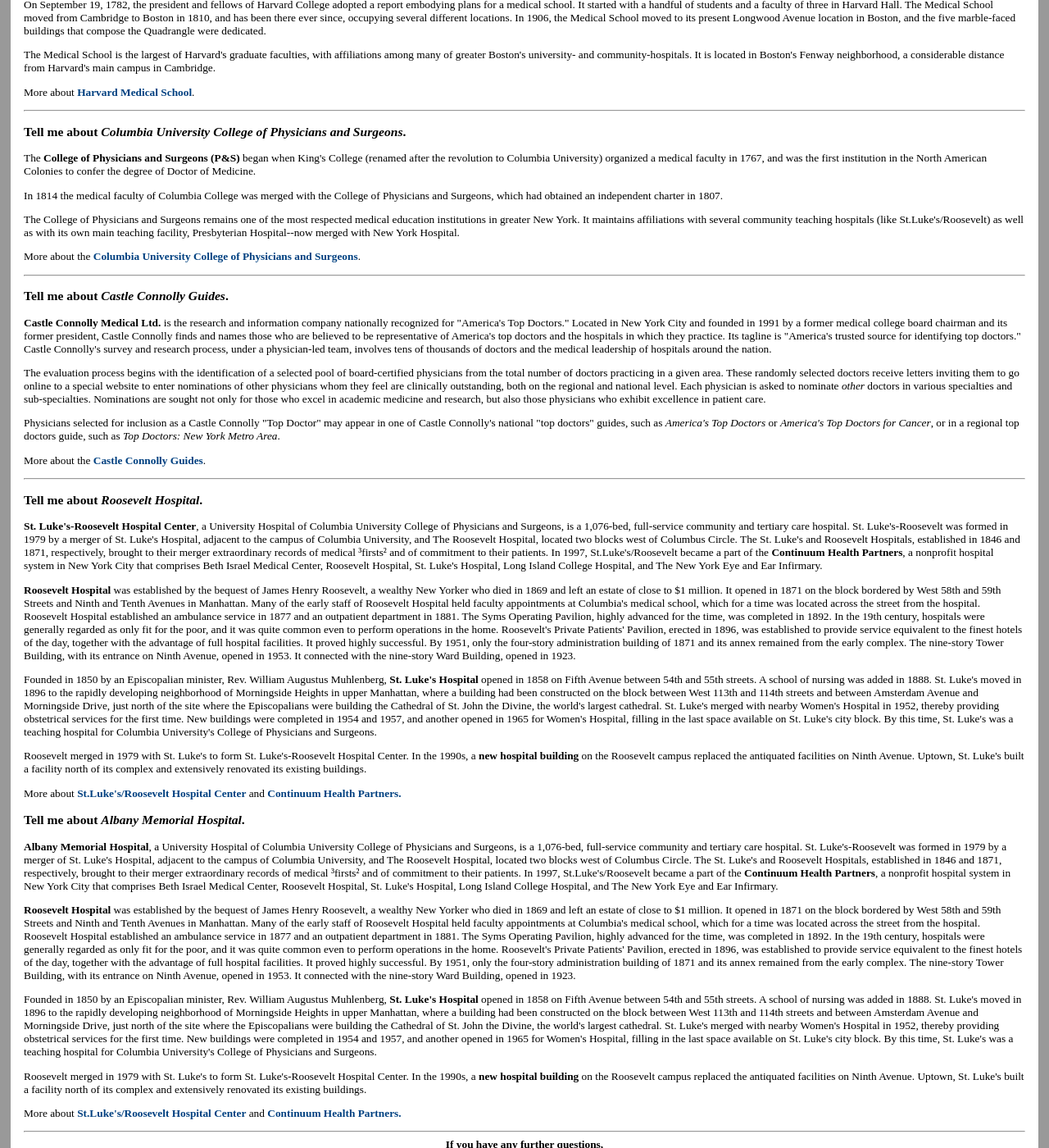
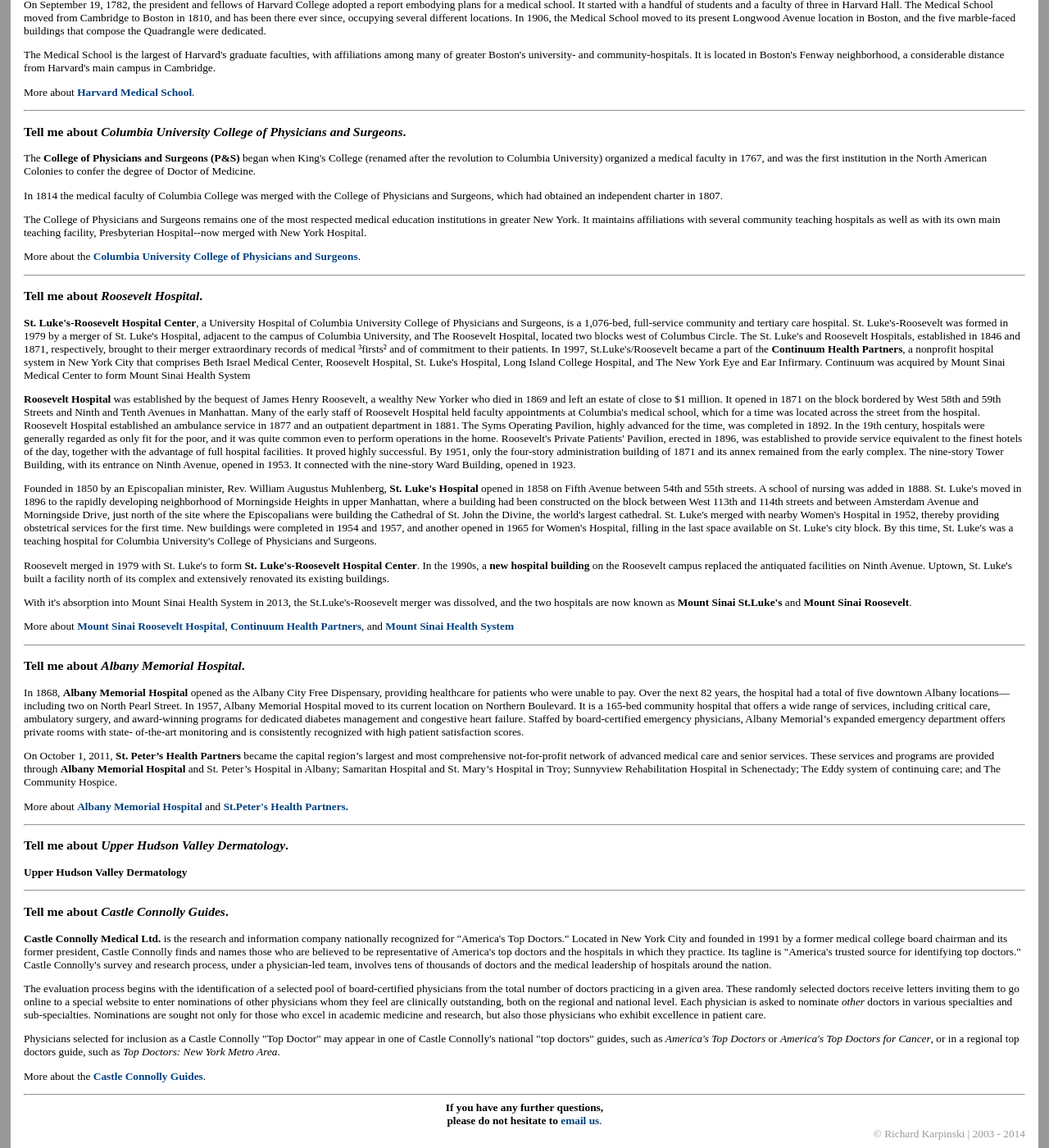
Before and after one commit to RichardKarpinski/richardkarpinski.github.com, a Jekyll site: the page built from faq.html, in a window 1280 px wide and 1400 px high, scrolled down 1730 px. Shown: the whole window at 82% size. Built offline with Jekyll 4.4.1, drawn with Linux system fonts in a browser that asks for light colours; Markdown is read by kramdown in place of the engine named in the settings; some of the changed text lies outside the part shown.

Commit message:
updates since leaving st. luke's/roosevlet.

```diff
--- a/_layouts/default.html
+++ b/_layouts/default.html
@@ -79,7 +79,7 @@
 <!-- begin content -->
 {{ content }}
 <!-- end content -->
-    <div class="copyright">© Richard Karpinski | 2003 - 2013</div>
+    <div class="copyright">© Richard Karpinski | 2003 - 2014</div>
   </div>
 </body>
 </html>
--- a/faq.html
+++ b/faq.html
@@ -117,7 +117,7 @@
 </p>
 <p>
 	More about the <a href="http://www.facs.org/about/corppro.html">American College of Surgeons</a>.
-</p><!-- TODO: add logo -->
+</p>
 <hr>
 <h3 class="question" id="asps">
 	What is the <i>American Society of Plastic Surgeons</i>?
@@ -161,10 +161,52 @@
 	In 1814 the medical faculty of Columbia College was merged with the College of Physicians and Surgeons, which had obtained an independent charter in 1807.
 </p>
 <p>
-	The College of Physicians and Surgeons remains one of the most respected medical education institutions in greater New York. It maintains affiliations with several community teaching hospitals (like St.Luke's/Roosevelt) as well as with its own main teaching facility, Presbyterian Hospital--now merged with New York Hospital.
+	The College of Physicians and Surgeons remains one of the most respected medical education institutions in greater New York. It maintains affiliations with several community teaching hospitals as well as with its own main teaching facility, Presbyterian Hospital--now merged with New York Hospital.
 </p>
 <p>
 	More about the <a href="http://ps.columbia.edu/about-ps">Columbia University College of Physicians and Surgeons</a>.
+</p>
+<hr>
+<h3 class="question" id="roosevelt">
+	Tell me about <i>Roosevelt Hospital</i>.
+</h3>
+<p>
+	<b>St. Luke's-Roosevelt Hospital Center</b>, a University Hospital of Columbia University College of Physicians and Surgeons, is a 1,076-bed, full-service community and tertiary care hospital. St. Luke's-Roosevelt was formed in 1979 by a merger of St. Luke's Hospital, adjacent to the campus of Columbia University, and The Roosevelt Hospital, located two blocks west of Columbus Circle. The St. Luke's and Roosevelt Hospitals, established in 1846 and 1871, respectively, brought to their merger extraordinary records of medical ³firsts² and of commitment to their patients. In 1997, St.Luke's/Roosevelt became a part of the <b>Continuum Health Partners</b>, a nonprofit hospital system in New York City that comprises Beth Israel Medical Center, Roosevelt Hospital, St. Luke's Hospital, Long Island College Hospital, and The New York Eye and Ear Infirmary. Continuum was acquired by Mount Sinai Medical Center to form Mount Sinai Health System
+</p>
+<p>
+	<b>Roosevelt Hospital</b> was established by the bequest of James Henry Roosevelt, a wealthy New Yorker who died in 1869 and left an estate of close to $1 million. It opened in 1871 on the block bordered by West 58th and 59th Streets and Ninth and Tenth Avenues in Manhattan. Many of the early staff of Roosevelt Hospital held faculty appointments at Columbia's medical school, which for a time was located across the street from the hospital. Roosevelt Hospital established an ambulance service in 1877 and an outpatient department in 1881. The Syms Operating Pavilion, highly advanced for the time, was completed in 1892. In the 19th century, hospitals were generally regarded as only fit for the poor, and it was quite common even to perform operations in the home. Roosevelt's Private Patients' Pavilion, erected in 1896, was established to provide service equivalent to the finest hotels of the day, together with the advantage of full hospital facilities. It proved highly successful. By 1951, only the four-story administration building of 1871 and its annex remained from the early complex. The nine-story Tower Building, with its entrance on Ninth Avenue, opened in 1953. It connected with the nine-story Ward Building, opened in 1923.
+</p>
+<p>
+	Founded in 1850 by an Episcopalian minister, Rev. William Augustus Muhlenberg, <b>St. Luke's Hospital</b> opened in 1858 on Fifth Avenue between 54th and 55th streets. A school of nursing was added in 1888. St. Luke's moved in 1896 to the rapidly developing neighborhood of Morningside Heights in upper Manhattan, where a building had been constructed on the block between West 113th and 114th streets and between Amsterdam Avenue and Morningside Drive, just north of the site where the Episcopalians were building the Cathedral of St. John the Divine, the world's largest cathedral. St. Luke's merged with nearby Women's Hospital in 1952, thereby providing obstetrical services for the first time. New buildings were completed in 1954 and 1957, and another opened in 1965 for Women's Hospital, filling in the last space available on St. Luke's city block. By this time, St. Luke's was a teaching hospital for Columbia University's College of Physicians and Surgeons.
+</p>
+<p>
+	Roosevelt merged in 1979 with St. Luke's to form <b>St. Luke's-Roosevelt Hospital Center</b>. In the 1990s, a <b>new hospital building</b> on the Roosevelt campus replaced the antiquated facilities on Ninth Avenue. Uptown, St. Luke's built a facility north of its complex and extensively renovated its existing buildings.
+</p>
+<p>
+	With it's absorption into Mount Sinai Health System in 2013, the St.Luke's-Roosevelt merger was dissolved, and the two hospitals are now known as <b>Mount Sinai St.Luke's</b> and <b>Mount Sinai Roosevelt</b>.
+</p>
+<p>
+	More about <a href="http://www.roosevelthospitalnyc.org/index.aspx">Mount Sinai Roosevelt Hospital</a>, <a href="http://en.wikipedia.org/wiki/Continuum_Health_Partners">Continuum Health Partners</a>, and <a href="http://www.mountsinaihealth.org">Mount Sinai Health System</a>
+</p>
+<hr>
+<h3 class="question" id="memorial">
+	Tell me about <i>Albany Memorial Hospital</i>.
+</h3>
+<p>
+	In 1868, <b>Albany Memorial Hospital</b> opened as the Albany City Free Dispensary, providing healthcare for patients who were unable to pay. Over the next 82 years, the hospital had a total of five downtown Albany locations&mdash;including two on North Pearl Street. In 1957, Albany Memorial Hospital moved to its current location on Northern Boulevard. It is a 165-bed community hospital that offers a wide range of services, including critical care, ambulatory surgery, and award-winning programs for dedicated diabetes management and congestive heart failure. Staffed by board-certified emergency physicians, Albany Memorial’s expanded emergency department offers private rooms with state- of-the-art monitoring and is consistently recognized with high patient satisfaction scores.
+</p>
+<p>
+	On October 1, 2011, <b>St. Peter’s Health Partners</b> became the capital region’s largest and most comprehensive not-for-profit network of advanced medical care and senior services. These services and programs are provided through <b>Albany Memorial Hospital</b> and St. Peter’s Hospital in Albany; Samaritan Hospital and St. Mary’s Hospital in Troy; Sunnyview Rehabilitation Hospital in Schenectady; The Eddy system of continuing care; and The Community Hospice.
+</p>
+<p>
+	More about <a href="http://www.nehealth.com/medical_care/amh/">Albany Memorial Hospital</a> and <a href="http://www.sphp.com">St.Peter's Health Partners.</a>
+</p>
+<hr>
+<h3 class="question" id="uhvd">
+	Tell me about <i>Upper Hudson Valley Dermatology</i>.
+</h3>
+<p>
+	<b>Upper Hudson Valley Dermatology</b>
 </p>
 <hr>
 <h3 class="question" id="bestdocs">
@@ -183,43 +225,6 @@
 	More about the <a href="http://www.castleconnolly.com/about/nomprocess.cfm">Castle Connolly Guides</a>.
 </p>
 <hr>
-<h3 class="question" id="roosevelt">
-	Tell me about <i>Roosevelt Hospital</i>.
-</h3>
-<p>
-	<b>St. Luke's-Roosevelt Hospital Center</b>, a University Hospital of Columbia University College of Physicians and Surgeons, is a 1,076-bed, full-service community and tertiary care hospital. St. Luke's-Roosevelt was formed in 1979 by a merger of St. Luke's Hospital, adjacent to the campus of Columbia University, and The Roosevelt Hospital, located two blocks west of Columbus Circle. The St. Luke's and Roosevelt Hospitals, established in 1846 and 1871, respectively, brought to their merger extraordinary records of medical ³firsts² and of commitment to their patients. In 1997, St.Luke's/Roosevelt became a part of the <b>Continuum Health Partners</b>, a nonprofit hospital system in New York City that comprises Beth Israel Medical Center, Roosevelt Hospital, St. Luke's Hospital, Long Island College Hospital, and The New York Eye and Ear Infirmary.
-</p>
-<p>
-	<b>Roosevelt Hospital</b> was established by the bequest of James Henry Roosevelt, a wealthy New Yorker who died in 1869 and left an estate of close to $1 million. It opened in 1871 on the block bordered by West 58th and 59th Streets and Ninth and Tenth Avenues in Manhattan. Many of the early staff of Roosevelt Hospital held faculty appointments at Columbia's medical school, which for a time was located across the street from the hospital. Roosevelt Hospital established an ambulance service in 1877 and an outpatient department in 1881. The Syms Operating Pavilion, highly advanced for the time, was completed in 1892. In the 19th century, hospitals were generally regarded as only fit for the poor, and it was quite common even to perform operations in the home. Roosevelt's Private Patients' Pavilion, erected in 1896, was established to provide service equivalent to the finest hotels of the day, together with the advantage of full hospital facilities. It proved highly successful. By 1951, only the four-story administration building of 1871 and its annex remained from the early complex. The nine-story Tower Building, with its entrance on Ninth Avenue, opened in 1953. It connected with the nine-story Ward Building, opened in 1923.
-</p>
-<p>
-	Founded in 1850 by an Episcopalian minister, Rev. William Augustus Muhlenberg, <b>St. Luke's Hospital</b> opened in 1858 on Fifth Avenue between 54th and 55th streets. A school of nursing was added in 1888. St. Luke's moved in 1896 to the rapidly developing neighborhood of Morningside Heights in upper Manhattan, where a building had been constructed on the block between West 113th and 114th streets and between Amsterdam Avenue and Morningside Drive, just north of the site where the Episcopalians were building the Cathedral of St. John the Divine, the world's largest cathedral. St. Luke's merged with nearby Women's Hospital in 1952, thereby providing obstetrical services for the first time. New buildings were completed in 1954 and 1957, and another opened in 1965 for Women's Hospital, filling in the last space available on St. Luke's city block. By this time, St. Luke's was a teaching hospital for Columbia University's College of Physicians and Surgeons.
-</p>
-<p>
-	Roosevelt merged in 1979 with St. Luke's to form St. Luke's-Roosevelt Hospital Center. In the 1990s, a <b>new hospital building</b> on the Roosevelt campus replaced the antiquated facilities on Ninth Avenue. Uptown, St. Luke's built a facility north of its complex and extensively renovated its existing buildings.
-</p>
-<p>
-	More about <a href="http://www.wehealny.org">St.Luke's/Roosevelt Hospital Center</a> and <a href="http://en.wikipedia.org/wiki/Continuum_Health_Partners">Continuum Health Partners.</a>
-</p>
-<h3 class="question" id="memorial">
-	Tell me about <i>Albany Memorial Hospital</i>.
-</h3>
-<p>
-	<b>Albany Memorial Hospital</b>, a University Hospital of Columbia University College of Physicians and Surgeons, is a 1,076-bed, full-service community and tertiary care hospital. St. Luke's-Roosevelt was formed in 1979 by a merger of St. Luke's Hospital, adjacent to the campus of Columbia University, and The Roosevelt Hospital, located two blocks west of Columbus Circle. The St. Luke's and Roosevelt Hospitals, established in 1846 and 1871, respectively, brought to their merger extraordinary records of medical ³firsts² and of commitment to their patients. In 1997, St.Luke's/Roosevelt became a part of the <b>Continuum Health Partners</b>, a nonprofit hospital system in New York City that comprises Beth Israel Medical Center, Roosevelt Hospital, St. Luke's Hospital, Long Island College Hospital, and The New York Eye and Ear Infirmary.
-</p>
-<p>
-	<b>Roosevelt Hospital</b> was established by the bequest of James Henry Roosevelt, a wealthy New Yorker who died in 1869 and left an estate of close to $1 million. It opened in 1871 on the block bordered by West 58th and 59th Streets and Ninth and Tenth Avenues in Manhattan. Many of the early staff of Roosevelt Hospital held faculty appointments at Columbia's medical school, which for a time was located across the street from the hospital. Roosevelt Hospital established an ambulance service in 1877 and an outpatient department in 1881. The Syms Operating Pavilion, highly advanced for the time, was completed in 1892. In the 19th century, hospitals were generally regarded as only fit for the poor, and it was quite common even to perform operations in the home. Roosevelt's Private Patients' Pavilion, erected in 1896, was established to provide service equivalent to the finest hotels of the day, together with the advantage of full hospital facilities. It proved highly successful. By 1951, only the four-story administration building of 1871 and its annex remained from the early complex. The nine-story Tower Building, with its entrance on Ninth Avenue, opened in 1953. It connected with the nine-story Ward Building, opened in 1923.
-</p>
-<p>
-	Founded in 1850 by an Episcopalian minister, Rev. William Augustus Muhlenberg, <b>St. Luke's Hospital</b> opened in 1858 on Fifth Avenue between 54th and 55th streets. A school of nursing was added in 1888. St. Luke's moved in 1896 to the rapidly developing neighborhood of Morningside Heights in upper Manhattan, where a building had been constructed on the block between West 113th and 114th streets and between Amsterdam Avenue and Morningside Drive, just north of the site where the Episcopalians were building the Cathedral of St. John the Divine, the world's largest cathedral. St. Luke's merged with nearby Women's Hospital in 1952, thereby providing obstetrical services for the first time. New buildings were completed in 1954 and 1957, and another opened in 1965 for Women's Hospital, filling in the last space available on St. Luke's city block. By this time, St. Luke's was a teaching hospital for Columbia University's College of Physicians and Surgeons.
-</p>
-<p>
-	Roosevelt merged in 1979 with St. Luke's to form St. Luke's-Roosevelt Hospital Center. In the 1990s, a <b>new hospital building</b> on the Roosevelt campus replaced the antiquated facilities on Ninth Avenue. Uptown, St. Luke's built a facility north of its complex and extensively renovated its existing buildings.
-</p>
-<p>
-	More about <a href="http://www.wehealny.org">St.Luke's/Roosevelt Hospital Center</a> and <a href="http://en.wikipedia.org/wiki/Continuum_Health_Partners">Continuum Health Partners.</a>
-</p>
-<hr>
 <center>
 <b>If you have any further questions,<br>
 please do not hesitate to <a href="mailto:Richard%20Karpinski%20%3Crichard@karpinski.org%3E">email us</a></b>.
```
Also changed, not shown: credentials.html (+5 -5 lines), cv.html (+14 -3 lines), index.html (+5 -5 lines), jcaho.html (deleted, +0 -14 lines), sitemap.html (+12 -14 lines).
